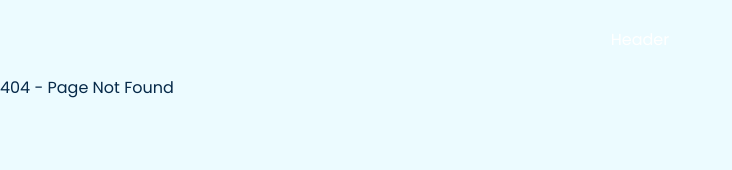
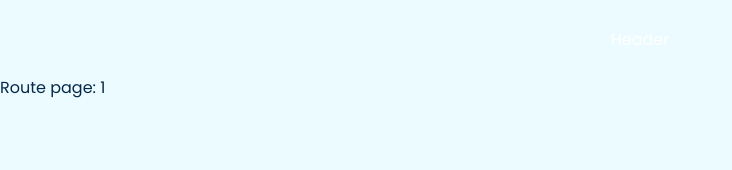
Before and after one commit to lukasmiljic/charterag, a Next.js app: page /route/1 in a window 1280 px wide. Before the commit this address had no page. Shown: the top 170 px of the page, without its empty margins (0-732 px from the left). Built offline with nearby package versions, Linux system fonts and the light colour scheme.

Commit message:
add dynamic route page

```diff
--- /dev/null
+++ b/src/app/route/[slug]/page.tsx
@@ -0,0 +1,13 @@
+import Layout from '@/components/Layout';
+
+interface RoutePageProps {
+  params: { slug: string };
+}
+
+const RoutePage = ({ params }: RoutePageProps) => (
+  <Layout>
+    <p>Route page: {params.slug}</p>
+  </Layout>
+);
+
+export default RoutePage;
```
